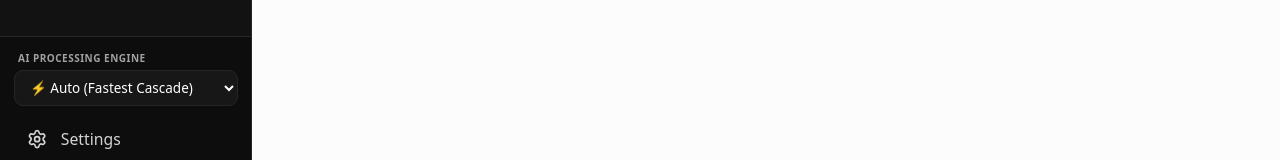
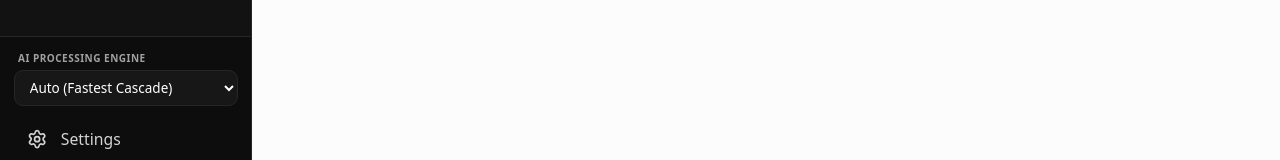
Before and after one commit to nirvik34/animated-octo-enigma, a Next.js app: page / in a window 1280 px wide. Shown: the part 627-787 px from the top of the page. Built offline with nearby package versions, Linux system fonts and the light colour scheme.

Commit message:
feat(components): add Sidebar

```diff
--- a/components/Sidebar.tsx
+++ b/components/Sidebar.tsx
@@ -157,11 +157,11 @@ export default function Sidebar({
               onChange={(e) => onProviderChange(e.target.value as ProviderType)}
               className="w-full bg-neutral-900 border border-neutral-800 rounded-lg px-2.5 py-1.5 text-xs text-white outline-none focus:border-neutral-600 cursor-pointer font-medium"
             >
-              <option value="auto">⚡ Auto (Fastest Cascade)</option>
-              <option value="groq">🚀 Groq LPU (Ultra Fast)</option>
-              <option value="google">✦ Google Gemini (Flash)</option>
-              <option value="openai">🤖 OpenAI GPT-4o-mini</option>
-              <option value="ollama">🦙 Ollama Local</option>
+              <option value="auto">Auto (Fastest Cascade)</option>
+              <option value="groq">Groq LPU (Ultra Fast)</option>
+              <option value="google">Google Gemini (Flash)</option>
+              <option value="openai">OpenAI GPT-4o-mini</option>
+              <option value="ollama">Ollama Local</option>
             </select>
           </div>
         )}
```
